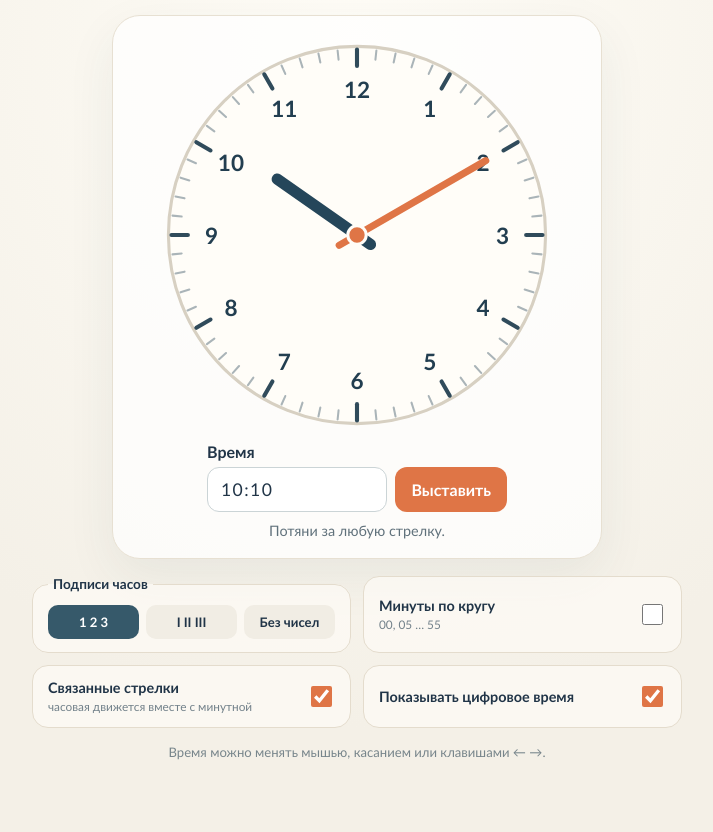
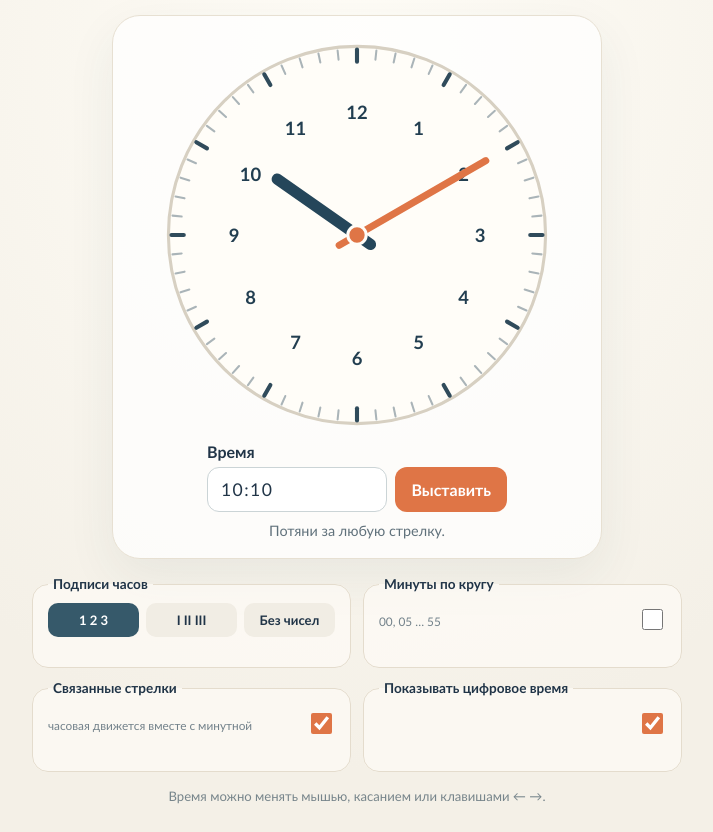
Before and after one commit to ilyinus/clock, a plain HTML site: page index.html in a window 1280 px wide. Shown: the part 136-968 px from the top of the page, without its empty margins (283-996 px from the left). Before the commit the page ends 924 px from the top, so only its background shows below. Drawn offline with Linux system fonts and the light colour scheme.

Commit message:
T01: выровнять настройки и подписи часов
Autopilot-Run: 2026-11-15-clock-layout-fixes
Requirements: R18, R19, R20, G21

```diff
--- a/index.html
+++ b/index.html
@@ -38,9 +38,9 @@
         <label><input type="radio" name="dial-style" value="roman"><span>I II III</span></label>
         <label><input type="radio" name="dial-style" value="none"><span>Без чисел</span></label>
       </div></fieldset>
-      <div class="toggle-row"><label for="show-minutes">Минуты по кругу <small>00, 05 … 55</small></label><input id="show-minutes" type="checkbox"></div>
-      <div class="toggle-row"><label for="sync-mode">Связанные стрелки <small>часовая движется вместе с минутной</small></label><input id="sync-mode" type="checkbox" checked></div>
-      <div class="toggle-row"><label for="show-time">Показывать цифровое время</label><input id="show-time" type="checkbox" checked></div>
+      <fieldset class="toggle-row"><legend><label for="show-minutes">Минуты по кругу</label></legend><div class="toggle-content"><small>00, 05 … 55</small><input id="show-minutes" type="checkbox"></div></fieldset>
+      <fieldset class="toggle-row"><legend><label for="sync-mode">Связанные стрелки</label></legend><div class="toggle-content"><small>часовая движется вместе с минутной</small><input id="sync-mode" type="checkbox" checked></div></fieldset>
+      <fieldset class="toggle-row"><legend><label for="show-time">Показывать цифровое время</label></legend><div class="toggle-content"><input id="show-time" type="checkbox" checked></div></fieldset>
     </section>
     <footer>Время можно менять мышью, касанием или клавишами ← →.</footer>
   </main>
--- a/script.js
+++ b/script.js
@@ -72,17 +72,17 @@ if (typeof document !== 'undefined') {
     elements.hourMarks.replaceChildren(); elements.minuteMarks.replaceChildren(); elements.hourLabels.replaceChildren(); elements.minuteLabels.replaceChildren();
     for (let i = 0; i < 60; i++) {
       const angle = i * 6, major = i % 5 === 0;
-      const from = pointAt(major ? 165 : 172, angle), to = pointAt(181, angle);
+      const from = pointAt(major ? 169 : 172, angle), to = pointAt(181, angle);
       (major ? elements.hourMarks : elements.minuteMarks).append(svgElement('line', { x1: from.x, y1: from.y, x2: to.x, y2: to.y, class: `tick${major ? ' major' : ''}` }));
     }
     const style = clock.state.dialStyle;
     if (style !== 'none') for (let hour = 1; hour <= 12; hour++) {
-      const p = pointAt(142, hour * 30);
+      const p = pointAt(120, hour * 30);
       elements.hourLabels.append(svgElement('text', { x: p.x, y: p.y, class: 'hour-number' }, style === 'roman' ? roman[hour] : String(hour)));
     }
     elements.minuteLabels.hidden = !clock.state.showMinutes;
     if (clock.state.showMinutes) for (let minute = 0; minute < 60; minute += 5) {
-      const p = pointAt(157, minute * 6);
+      const p = pointAt(152, minute * 6);
       elements.minuteLabels.append(svgElement('text', { x: p.x, y: p.y, class: 'minute-number' }, String(minute).padStart(2, '0')));
     }
   }
@@ -98,6 +98,8 @@ if (typeof document !== 'undefined') {
     } else if (clock.state.synchronized) {
       elements.timeInput.value = clock.getDisplayedTime();
       if (message) setStatus(message);
+    } else if (message) {
+      setStatus(message);
     }
   }
   function setStatus(message, error = false) {
--- a/style.css
+++ b/style.css
@@ -11,8 +11,8 @@ h1 { margin: 5px 0 2px; font-size: clamp(2rem, 6vw, 2.8rem); letter-spacing: -.0
 .face { fill: #fffdf8; stroke: #d7d0c2; stroke-width: 3; }
 .tick { stroke: #aab4b8; stroke-width: 2; stroke-linecap: round; }
 .tick.major { stroke: #304b5b; stroke-width: 4; }
-.hour-number { fill: #223e50; font-size: 22px; font-weight: 750; text-anchor: middle; dominant-baseline: central; }
-.minute-number { fill: #87949a; font-size: 11px; font-weight: 650; text-anchor: middle; dominant-baseline: central; }
+.hour-number { fill: #223e50; font-size: 18px; font-weight: 750; text-anchor: middle; dominant-baseline: central; }
+.minute-number { fill: #87949a; font-size: 10px; font-weight: 650; text-anchor: middle; dominant-baseline: central; }
 .hand { cursor: grab; stroke-linecap: round; outline: none; }
 .hand:active, .hand.dragging { cursor: grabbing; }
 .hand:focus-visible { filter: drop-shadow(0 0 5px #e98752); }
@@ -29,16 +29,20 @@ button:hover { background: #c96035; }
 .status { min-height: 1.25em; margin: 10px 0 0; color: #60717b; font-size: .9rem; }
 .status.error { color: #a63329; font-weight: 700; }
 .settings { display: grid; grid-template-columns: 1fr 1fr; gap: 12px; width: min(100%, 650px); margin: 17px auto 0; text-align: left; }
-fieldset, .toggle-row { min-width: 0; margin: 0; padding: 13px 15px; border: 1px solid #e4dccd; border-radius: 16px; background: #fffdf8aa; }
-legend { padding: 0 5px; font-size: .85rem; font-weight: 800; }
+fieldset, .toggle-row { min-width: 0; margin: 0; padding: 10px 15px 13px; border: 1px solid #e4dccd; border-radius: 16px; background: #fffdf8aa; }
+legend { max-width: 100%; padding: 0 5px; font-size: .85rem; font-weight: 800; line-height: 1.25; }
+legend label { cursor: pointer; }
+.settings > fieldset { min-height: 92px; }
+.toggle-row { min-height: 92px; }
+.toggle-content { display: flex; align-items: center; justify-content: space-between; gap: 10px; min-height: 34px; font-size: .9rem; font-weight: 750; }
+.toggle-content input { margin-left: auto; }
 .choice-row { display: flex; gap: 7px; }
 .choice-row label { position: relative; flex: 1; cursor: pointer; }
 .choice-row input { position: absolute; opacity: 0; }
 .choice-row span { display: block; padding: 9px 5px; border-radius: 10px; background: #f1ede4; text-align: center; font-size: .82rem; font-weight: 700; }
 .choice-row input:checked + span { color: white; background: #36596a; }
 .choice-row input:focus-visible + span { outline: 3px solid #df7546; }
-.toggle-row { display: flex; align-items: center; justify-content: space-between; gap: 10px; font-size: .9rem; font-weight: 750; }
-.toggle-row small { display: block; margin-top: 3px; color: #72818a; font-size: .74rem; font-weight: 500; }
+.toggle-content small { display: block; margin-top: 3px; color: #72818a; font-size: .74rem; font-weight: 500; }
 input[type=checkbox] { width: 21px; height: 21px; flex: 0 0 auto; accent-color: #df7546; cursor: pointer; }
 footer { margin-top: 16px; color: #77858b; font-size: .82rem; }
 @media (max-width: 540px) { .app { padding-top: 22px; } .clock-panel { padding: 10px 12px 15px; border-radius: 22px; } .settings { grid-template-columns: 1fr; gap: 8px; } .clock-face { width: min(100%, 370px); } }
```
